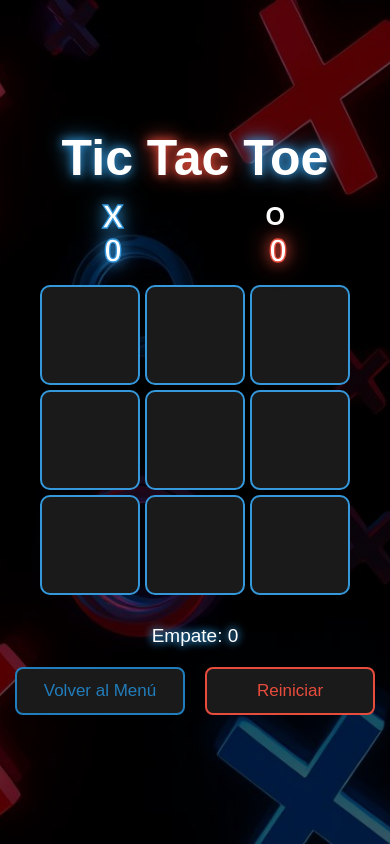
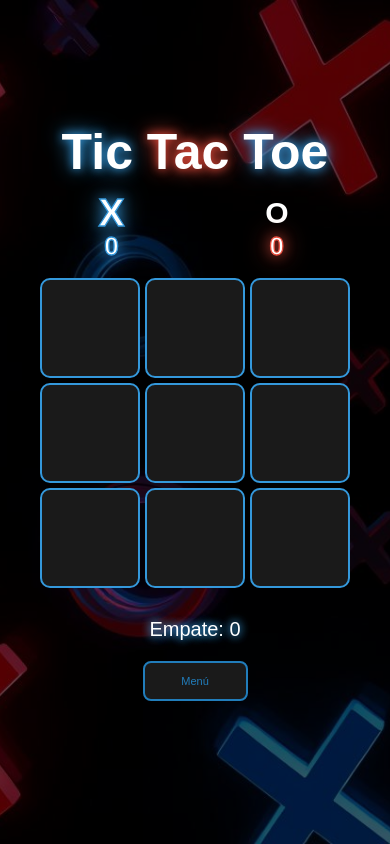
Before and after one commit to carnunezg/tic-tac-toe-app, a React (Vite) app in the folder tic-tac-toe/: page /1/game in a window 390 px wide. Built offline with nearby package versions, Linux system fonts and the light colour scheme.

Commit message:
update: se realiza ajustes generales y estilos

```diff
--- a/tic-tac-toe/src/components/ButtonsGame.jsx
+++ b/tic-tac-toe/src/components/ButtonsGame.jsx
@@ -1,17 +1,31 @@
 import { Link } from "react-router";
 
-const ButtonsGame = ({ resetGameResults, resetGame }) => {
+const ButtonsGame = ({
+  resetGameResults,
+  resetGame,
+  hasClicked,
+  hasVictories,
+  modoGame,
+}) => {
   return (
     <section className="buttons-game">
       <Link to="/">
         <button className="button-menu" onClick={resetGameResults}>
-          Volver al Menú
+          Menú
         </button>
       </Link>
 
-      <button className="button-reset" onClick={resetGame}>
-        Reiniciar
-      </button>
+      {hasVictories && (
+        <Link to={`/${modoGame}/game/results`}>
+          <button className="button-results">Resultados</button>
+        </Link>
+      )}
+
+      {hasClicked && (
+        <button className="button-reset" onClick={resetGame}>
+          Reiniciar
+        </button>
+      )}
     </section>
   );
 };
--- a/tic-tac-toe/src/components/GameBoard.jsx
+++ b/tic-tac-toe/src/components/GameBoard.jsx
@@ -10,6 +10,8 @@ const GameBoard = ({
   click,
   result,
   winnerCombo,
+  showWinnerBanner,
+  modoGame,
 }) => {
   return (
     <div>
@@ -23,6 +25,8 @@ const GameBoard = ({
         playerX={playerX}
         playerO={playerO}
         result={result}
+        showWinnerBanner={showWinnerBanner}
+        modoGame={modoGame}
       />
 
       <div className="boards">
--- a/tic-tac-toe/src/components/TurnsGame.jsx
+++ b/tic-tac-toe/src/components/TurnsGame.jsx
@@ -1,3 +1,5 @@
+import WinnerModal from "./WinnerModal";
+
 const TurnsGame = ({
   winner,
   turn,
@@ -6,9 +8,20 @@ const TurnsGame = ({
   playerO,
   modoGame,
   result,
+  showWinnerBanner,
 }) => {
   return (
     <div className="game-turns">
+      {showWinnerBanner ? (
+        <WinnerModal
+          winner={winner}
+          turns={turns}
+          modoGame={modoGame}
+          playerX={playerX}
+          playerO={playerO}
+        />
+      ) : (
+        <>
           <div>
             <h1
               className={`player ${turn === turns.X ? "turn-x" : ""} ${
@@ -30,6 +43,8 @@ const TurnsGame = ({
             </h1>
             <p className="turn-o">{result.O}</p>
           </div>
+        </>
+      )}
     </div>
   );
 };
--- a/tic-tac-toe/src/components/WinnerModal.jsx
+++ b/tic-tac-toe/src/components/WinnerModal.jsx
@@ -1,45 +1,25 @@
-import { Link } from "react-router";
-
-const WinnerModal = ({
-  winner,
-  turns,
-  modoGame,
-  playerX,
-  playerO,
-  resetGame,
-}) => {
+const WinnerModal = ({ winner, turns, modoGame, playerX, playerO }) => {
   return (
-    <section className="modal">
     <div className="card-winner">
       {winner === "Empate" ? (
-          <h2 className="card-winner-h2">¡Es un Empate!</h2>
+        <h2 className="card-winner-h2-empate">¡Es un Empate!</h2>
       ) : winner === turns.O && modoGame === "computer" ? (
         <h2 className="card-winner-h2">
           ¡Perdiste!
           <br />
-            Ha ganado el <span className="winner-o">Pc</span>!
+          Ha ganado el <span className="winner-o">PC</span>!
         </h2>
       ) : (
         <h2 className="card-winner-h2">
           ¡Felicidades{" "}
           <span className={winner === turns.X ? "winner-x " : "winner-o"}>
-              {winner === turns.X ? playerX : playerO}
+            {winner === turns.X ? playerX || "X" : playerO}
           </span>
           !<br />
           Has ganado
         </h2>
       )}
-
-        <section className="buttons-modal">
-          <Link to={`/${modoGame}/game/results`}>
-            <button className="button-modal-1">Resultados</button>
-          </Link>
-          <button className="button-modal-2" onClick={resetGame}>
-            Seguir Jugando
-          </button>
-        </section>
     </div>
-    </section>
   );
 };
 
--- a/tic-tac-toe/src/css/App.css
+++ b/tic-tac-toe/src/css/App.css
@@ -79,13 +79,12 @@
   height: 300px;
 }
 .card-winner {
-  background: rgba(26, 26, 26, 0.8);
+  /* background: rgba(26, 26, 26, 0.8);
   background-size: cover;
   background-position: center;
   background-repeat: no-repeat;
   padding: 30px 40px;
   border-radius: 12px;
-  text-align: center;
   color: white;
   border: 2px solid #3498db;
   box-shadow: 0 0 25px #3498db;
@@ -94,13 +93,22 @@
   align-items: center;
   justify-content: center;
   width: 450px;
-  height: 180px;
+  height: 180px; */
+  text-align: center;
 }
 
 .card-winner-h2 {
   font-size: 30px;
   color: #fff;
   text-shadow: 0 0 10px #3498db, 0 0 20px #3498db;
+  margin: 0;
+}
+
+.card-winner-h2-empate {
+  font-size: 30px;
+  color: #fff;
+  text-shadow: 0 0 10px #3498db, 0 0 20px #3498db;
+  margin: 12px;
 }
 
 .form-title {
@@ -252,7 +260,7 @@
 }
 
 .player {
-  font-size: 25px;
+  font-size: 30px;
   color: #fff;
   margin: 0px;
 }
@@ -293,14 +301,14 @@
 
 .button-menu {
   padding: 12px 24px;
-  font-size: 17px;
+  font-size: 15px;
   background: #1a1a1a;
   color: #217dbb;
   border: 2px solid #217dbb;
   border-radius: 8px;
   cursor: pointer;
   transition: all 0.3s ease;
-  width: 170px;
+  width: 130px;
 }
 .button-menu:hover {
   background: #252525;
@@ -310,14 +318,14 @@
 
 .button-reset {
   padding: 12px 24px;
-  font-size: 17px;
+  font-size: 15px;
   background: #1a1a1a;
   color: #e74c3c;
   border: 2px solid #e74c3c;
   border-radius: 8px;
   cursor: pointer;
   transition: all 0.3s ease;
-  width: 170px;
+  width: 130px;
 }
 .button-reset:hover {
   background: #252525;
@@ -506,6 +514,24 @@
   margin: 0;
 }
 
+.button-results {
+  font-size: 15px;
+  background: #1a1a1a;
+  color: #f4f2f2;
+  border: 2px solid #f4f2f2;
+  border-radius: 8px;
+  cursor: pointer;
+  transition: all 0.3s ease;
+  padding: 12px 24px;
+  width: 130px;
+}
+
+.button-results:hover {
+  background: #252525;
+  border: 2px solid #fff;
+  color: #fff;
+}
+
 /* page resultados */
 
 .modal-results {
@@ -590,12 +616,10 @@
     gap: 20px;
   }
 
-  .card,
-  .card-winner {
-    width: 100%;
-    max-width: 260px;
+  .card {
+    width: 70%;
     height: auto;
-    padding: 15px;
+    padding: 25px;
   }
 
   .card-winner-h2,
@@ -620,12 +644,15 @@
   .title-x,
   .title-o,
   .title-empate {
-    font-size: 19px;
+    font-size: 20px;
   }
   .turn-x,
-  .turn-o,
+  .turn-o {
+    font-size: 20px;
+  }
+
   .player {
-    font-size: 25px;
+    font-size: 30px;
   }
 
   .score-board {
@@ -655,6 +682,21 @@
   .buttons-results a:nth-child(3) {
     grid-column: 1 / span 2;
     justify-self: center;
+  }
+
+  .buttons-game {
+    gap: 5px;
+    justify-content: center;
+    align-items: center;
+    margin-bottom: 20px;
+  }
+
+  .button-menu,
+  .button-results,
+  .button-reset {
+    width: 105px;
+    height: 40px;
+    font-size: 11px;
   }
 
   .button-results-menu,
@@ -688,6 +730,14 @@
     padding: 10px;
   }
 
+  .button-menu,
+  .button-results,
+  .button-reset {
+    width: 130px;
+    height: 45px;
+    font-size: 14px;
+  }
+
   .button-main {
     flex-direction: column;
     gap: 20px;
@@ -698,8 +748,7 @@
     width: 150px;
   }
 
-  .card,
-  .card-winner {
+  .card {
     width: 60%;
     height: auto;
     padding: 25px;
@@ -717,7 +766,7 @@
 
 /* Pantallas grandes (laptops y monitores) */
 @media screen and (min-width: 769px) {
-  .card {
+  /* .card {
     width: 500px;
     height: 300px;
   }
@@ -725,7 +774,7 @@
   .card-winner {
     width: 350px;
     height: 150px;
-  }
+  } */
 }
 
 @media screen and (max-width: 480px) {
--- a/tic-tac-toe/src/pages/GameBoardPage.jsx
+++ b/tic-tac-toe/src/pages/GameBoardPage.jsx
@@ -5,7 +5,6 @@ import { launchConfetti } from "../utils/launchConfetti";
 import { computerMove } from "../utils/computerMove";
 import { turns, winningCombinations, results } from "../utils/consts";
 import GameBoard from "../components/GameBoard";
-import WinnerModal from "../components/WinnerModal";
 import ScoreBoard from "../components/ScoreBoard";
 import ButtonsGame from "../components/ButtonsGame";
 import { PlayerContext } from "../context/PlayerContext";
@@ -16,11 +15,13 @@ const GameBoardPage = () => {
     useContext(PlayerContext);
   const { result, setResult } = useContext(ResultsContext);
   const { modoGame } = useParams();
+
   const [boards, setBoards] = useState(Array(9).fill(""));
   const [turn, setTurn] = useState(turns.X);
   const [winner, setWinner] = useState("");
-  const [showModal, setShowModal] = useState(false);
+  const [showWinnerBanner, setShowWinnerBanner] = useState(false);
   const [winnerCombo, setWinnerCombo] = useState([]);
+  const [hasClicked, setHasClicked] = useState(false);
 
   const checkWinner = (checkBoard) => {
     for (let combo of winningCombinations) {
@@ -39,6 +40,8 @@ const GameBoardPage = () => {
   const click = (i) => {
     if (boards[i] !== "" || winner) return;
 
+    if (!hasClicked) setHasClicked(true);
+
     const newBoards = [...boards];
     newBoards[i] = turn;
     setBoards(newBoards);
@@ -55,11 +58,12 @@ const GameBoardPage = () => {
         ...result,
         [win.winner]: result[win.winner] + 1,
       });
-
+      launchConfetti();
+      setShowWinnerBanner(true);
       setTimeout(() => {
-        launchConfetti();
-        setShowModal(true);
-      }, 1500);
+        setShowWinnerBanner(false);
+        resetGame();
+      }, 4000);
     } else if (newBoards.every((c) => c !== "")) {
       setWinner("Empate");
       setResult({
@@ -67,9 +71,12 @@ const GameBoardPage = () => {
         Empate: result.Empate + 1,
       });
 
+      setShowWinnerBanner(true);
+
       setTimeout(() => {
-        setShowModal(true);
-      }, 1500);
+        setShowWinnerBanner(false);
+        resetGame();
+      }, 4000);
     }
 
     if (modoGame === "computer" && nextTurn === turns.O) {
@@ -85,7 +92,8 @@ const GameBoardPage = () => {
             checkWinner,
             setResult,
             result,
-            setShowModal,
+            setShowWinnerBanner,
+            resetGame,
             setWinnerCombo,
           });
       }, 500);
@@ -96,7 +104,6 @@ const GameBoardPage = () => {
     setBoards(Array(9).fill(""));
     setTurn(turns.X);
     setWinner("");
-    setShowModal(false);
     setPlayerX("");
     setPlayerO("");
     setResult(results);
@@ -107,10 +114,11 @@ const GameBoardPage = () => {
     setBoards(Array(9).fill(""));
     setTurn(turns.X);
     setWinner("");
-    setShowModal(false);
     setWinnerCombo([]);
+    setHasClicked(false);
   };
 
+  const hasVictories = result.X > 0 || result.O > 0;
   return (
     <main className="background-animated">
       <div className="modal">
@@ -125,23 +133,18 @@ const GameBoardPage = () => {
             click={click}
             result={result}
             winnerCombo={winnerCombo}
+            showWinnerBanner={showWinnerBanner}
+            modoGame={modoGame}
           />
           <ScoreBoard result={result} />
 
           <ButtonsGame
             resetGameResults={resetGameResults}
             resetGame={resetGame}
+            hasClicked={hasClicked}
+            hasVictories={hasVictories}
+            modoGame={modoGame}
           />
-          {showModal && (
-            <WinnerModal
-              winner={winner}
-              turns={turns}
-              modoGame={modoGame}
-              playerX={playerX}
-              playerO={playerO}
-              resetGame={resetGame}
-            />
-          )}
         </section>
       </div>
     </main>
--- a/tic-tac-toe/src/pages/ModoGamePage.jsx
+++ b/tic-tac-toe/src/pages/ModoGamePage.jsx
@@ -17,7 +17,7 @@ const ModoGamePage = () => {
 
   const startGame = () => {
     const finalPlayerX = playerX || "X";
-    const finalPlayerO = modoGame === "computer" ? "Pc" : playerO || "O";
+    const finalPlayerO = modoGame === "computer" ? "PC" : playerO || "O";
 
     setPlayerX(finalPlayerX);
     setPlayerO(finalPlayerO);
```
Also changed, not shown: tic-tac-toe/src/utils/computerMove.js (+32 -13 lines). Lines whose indentation alone changed are shown as unchanged.
